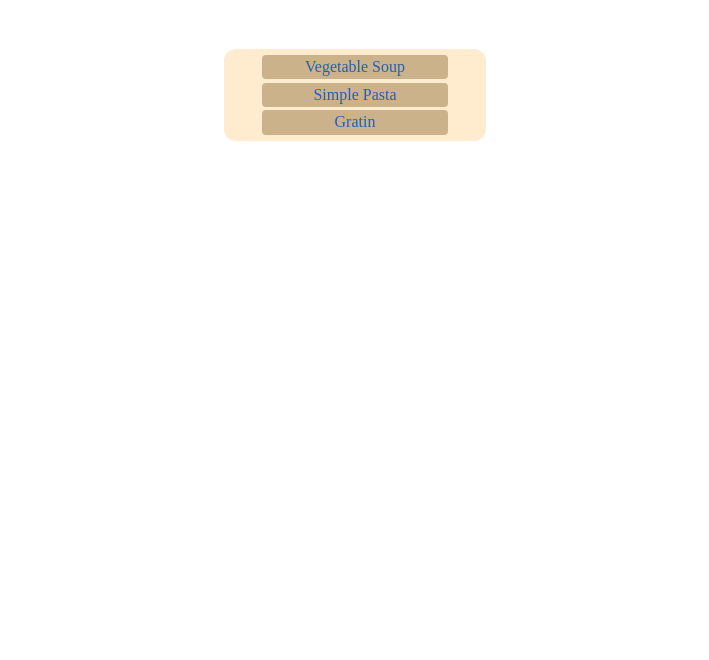
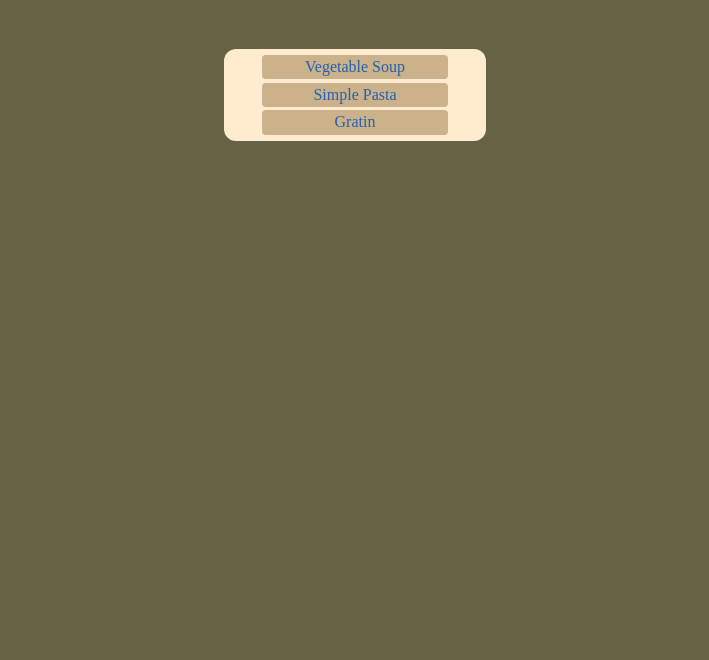
Before and after one commit to Slenkhar/odin-recipes, a plain HTML site: page index.html in a window 1280 px wide. Shown: the part 140-800 px from the top of the page, without its empty margins (285-994 px from the left). Drawn offline with Linux system fonts and the light colour scheme.

Commit message:
Adjust body background color

```diff
--- a/styles.css
+++ b/styles.css
@@ -1,3 +1,7 @@
+body {
+  background-color: rgb(104, 98, 68);
+}
+
 .welcome, .recipe-title{
   background-color: blanchedalmond;
   width: 50vw;
```
